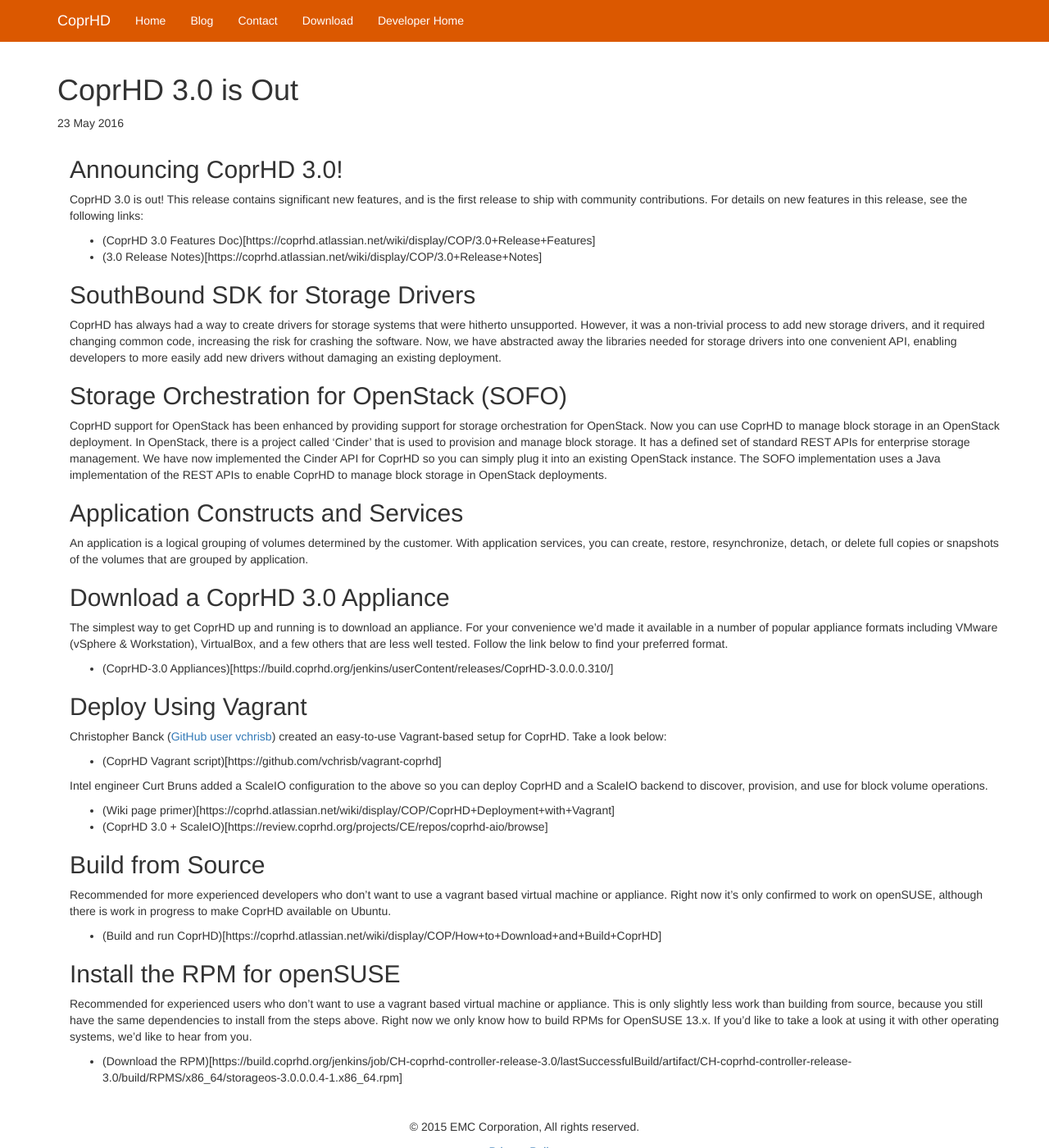
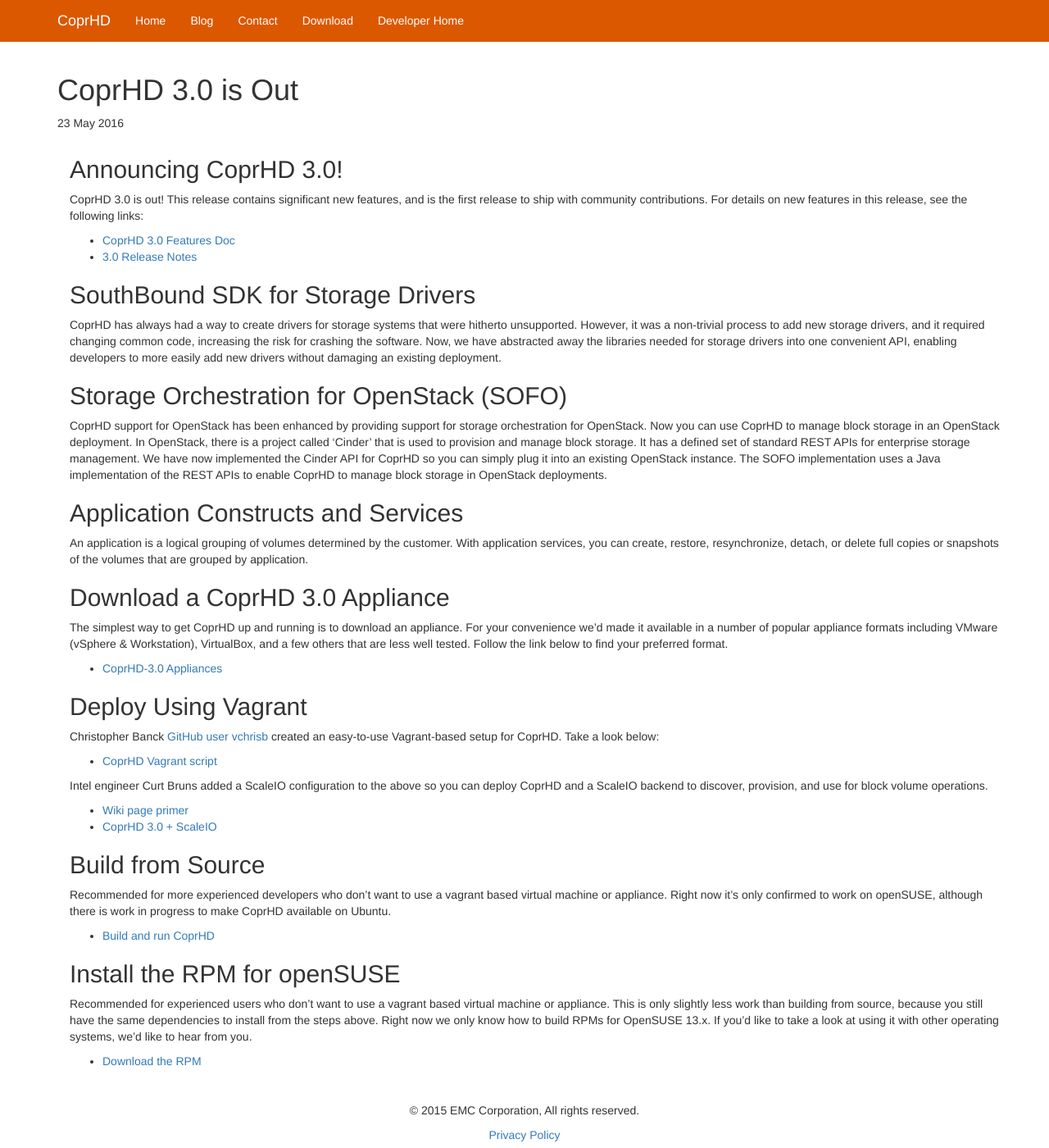
Before and after one commit to CoprHD/CoprHD.github.io, a Jekyll site: the page built from _posts/2016-05-23-coprhd-30.md, in a window 1280 px wide and 1400 px high. Shown: the whole window at 82% size. Built offline with Jekyll 4.4.1, drawn with Linux system fonts in a browser that asks for light colours; nearby versions of some CDN libraries; library files that are not in the unit come from our copies.

Commit message:
Update 2016-05-23-coprhd-30.md

```diff
--- a/_posts/2016-05-23-coprhd-30.md
+++ b/_posts/2016-05-23-coprhd-30.md
@@ -9,8 +9,8 @@
 
 CoprHD 3.0 is out! This release contains significant new features, and is the first release to ship with community contributions. For details on new features in this release, see the following links:
 
-* (CoprHD 3.0 Features Doc)[https://coprhd.atlassian.net/wiki/display/COP/3.0+Release+Features]
-* (3.0 Release Notes)[https://coprhd.atlassian.net/wiki/display/COP/3.0+Release+Notes]
+* [CoprHD 3.0 Features Doc](https://coprhd.atlassian.net/wiki/display/COP/3.0+Release+Features)
+* [3.0 Release Notes](https://coprhd.atlassian.net/wiki/display/COP/3.0+Release+Notes)
 
 SouthBound SDK for Storage Drivers
 ----------------------------------
@@ -32,30 +32,30 @@
 
 The simplest way to get CoprHD up and running is to download an appliance.  For your convenience we'd made it available in a number of popular appliance formats including VMware (vSphere & Workstation), VirtualBox, and a few others that are less well tested. Follow the link below to find your preferred format.
 
-* (CoprHD-3.0 Appliances)[https://build.coprhd.org/jenkins/userContent/releases/CoprHD-3.0.0.0.310/]
+* [CoprHD-3.0 Appliances](https://build.coprhd.org/jenkins/userContent/releases/CoprHD-3.0.0.0.310/)
 
 Deploy Using Vagrant
 --------------------
 
-Christopher Banck ([GitHub user vchrisb](https://github.com/vchrisb)) created an easy-to-use Vagrant-based setup for CoprHD. Take a look below:
+Christopher Banck [GitHub user vchrisb](https://github.com/vchrisb) created an easy-to-use Vagrant-based setup for CoprHD. Take a look below:
 
-* (CoprHD Vagrant script)[https://github.com/vchrisb/vagrant-coprhd]
+* [CoprHD Vagrant script](https://github.com/vchrisb/vagrant-coprhd)
 
 Intel engineer Curt Bruns added a ScaleIO configuration to the above so you can deploy CoprHD and a ScaleIO backend to discover, provision, and use for block volume operations.
 
-* (Wiki page primer)[https://coprhd.atlassian.net/wiki/display/COP/CoprHD+Deployment+with+Vagrant]
-* (CoprHD 3.0 + ScaleIO)[https://review.coprhd.org/projects/CE/repos/coprhd-aio/browse]
+* [Wiki page primer](https://coprhd.atlassian.net/wiki/display/COP/CoprHD+Deployment+with+Vagrant)
+* [CoprHD 3.0 + ScaleIO](https://review.coprhd.org/projects/CE/repos/coprhd-aio/browse)
 
 Build from Source
 -----------------
 
 Recommended for more experienced developers who don't want to use a vagrant based virtual machine or appliance. Right now it's only confirmed to work on openSUSE, although there is work in progress to make CoprHD available on Ubuntu.
 
-* (Build and run CoprHD)[https://coprhd.atlassian.net/wiki/display/COP/How+to+Download+and+Build+CoprHD]
+* [Build and run CoprHD](https://coprhd.atlassian.net/wiki/display/COP/How+to+Download+and+Build+CoprHD)
 
 Install the RPM for openSUSE
 ----------------------------
 
 Recommended for experienced users who don't want to use a vagrant based virtual machine or appliance. This is only slightly less work than building from source, because you still have the same dependencies to install from the steps above. Right now we only know how to build RPMs for OpenSUSE 13.x. If you'd like to take a look at using it with other operating systems, we'd like to hear from you.
 
-* (Download the RPM)[https://build.coprhd.org/jenkins/job/CH-coprhd-controller-release-3.0/lastSuccessfulBuild/artifact/CH-coprhd-controller-release-3.0/build/RPMS/x86_64/storageos-3.0.0.0.4-1.x86_64.rpm]
+* [Download the RPM](https://build.coprhd.org/jenkins/job/CH-coprhd-controller-release-3.0/lastSuccessfulBuild/artifact/CH-coprhd-controller-release-3.0/build/RPMS/x86_64/storageos-3.0.0.0.4-1.x86_64.rpm)
```
